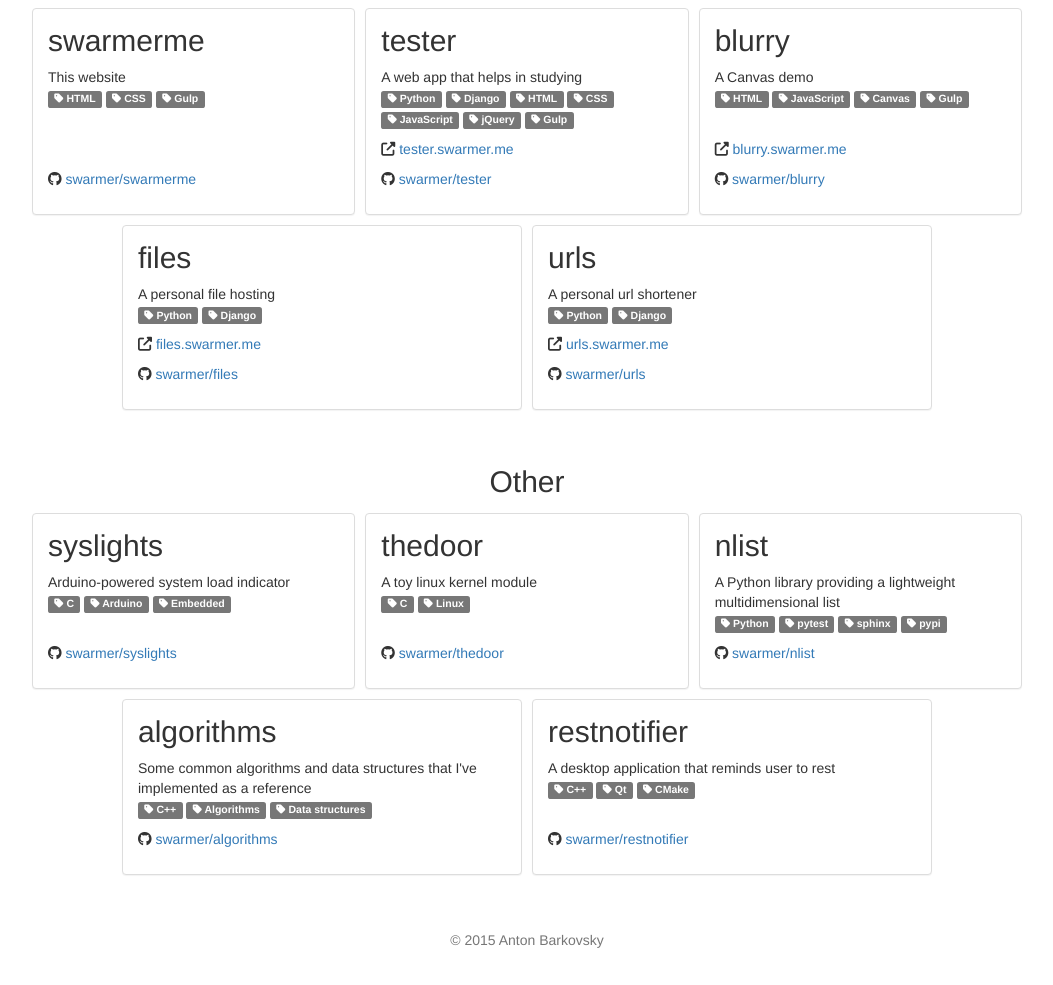
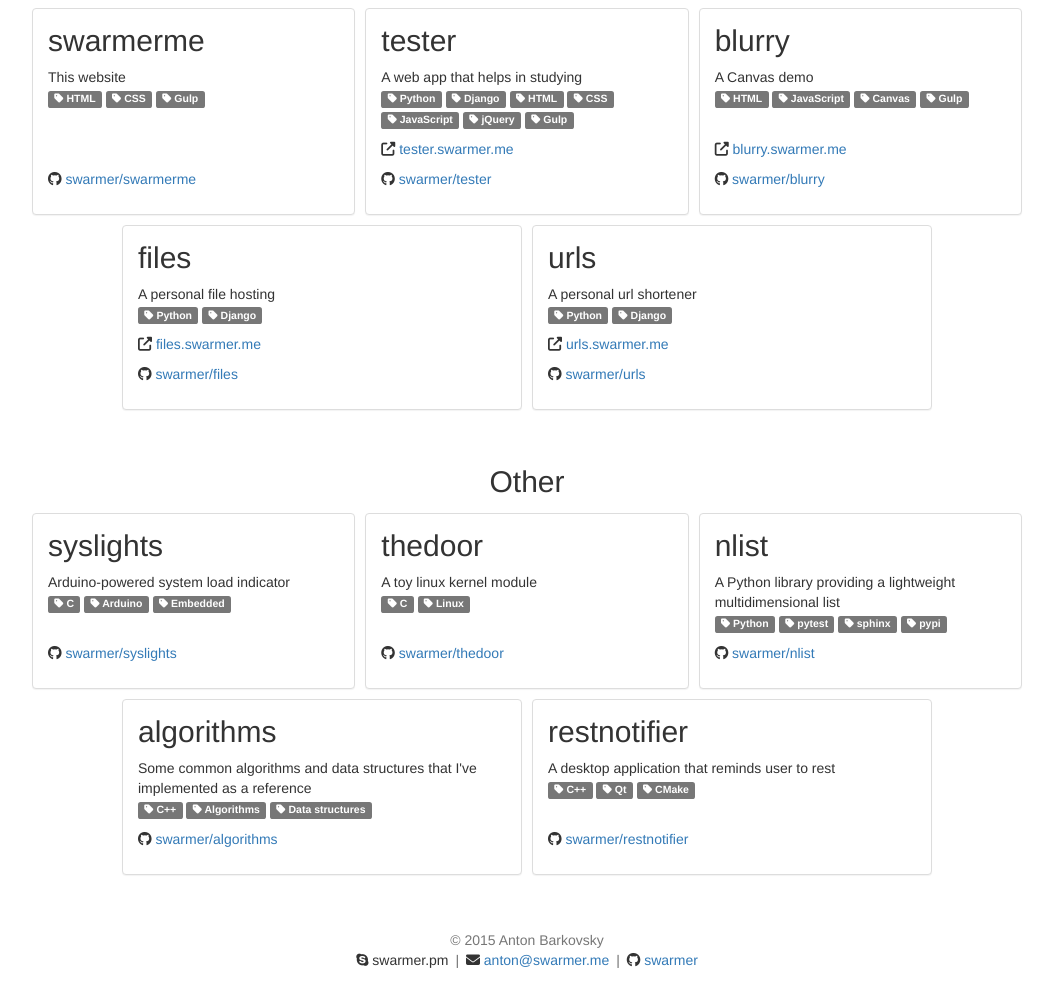
Before and after one commit to swarmer/swarmerme, a website: page swarmerme/index.html in a window 1280 px wide. Shown: the part 434-1419 px from the top of the page, without its empty margins (113-1166 px from the left). Before the commit the page ends 1394 px from the top, so only its background shows below. Drawn offline with nearby package versions, Linux system fonts and the light colour scheme; files that its build step writes are made by us from their sources.

Commit message:
Add contact links

```diff
--- a/swarmerme/index.html
+++ b/swarmerme/index.html
@@ -36,7 +36,7 @@
       </div>
     </header>
 
-    <section class="projects-section">
+    <section class="main-section">
       <h2 class="text-center">Web</h2>
 
       <div class="project-container">
@@ -208,7 +208,7 @@
       </div>
     </section>
 
-    <section class="projects-section">
+    <section class="main-section">
       <h2 class="text-center">Other</h2>
 
       <div class="project-container">
@@ -344,8 +344,23 @@
       </div>
     </section>
 
-    <footer class="text-muted">
-      © 2015 Anton Barkovsky
+    <footer>
+      <span class="text-muted">© 2015 Anton Barkovsky</span>
+
+      <ul class="contact-list">
+        <li class="contact-item">
+          <span class="fa fa-skype"></span>
+          swarmer.pm
+        </li>
+        <li class="contact-item">
+          <span class="fa fa-envelope"></span>
+          <a href="mailto:anton@swarmer.me">anton@swarmer.me</a>
+        </li>
+        <li class="contact-item">
+          <span class="fa fa-github"></span>
+          <a href="https://github.com/swarmer">swarmer</a>
+        </li>
+      </ul>
     </footer>
   </body>
 </html>
--- a/swarmerme/static/style.css
+++ b/swarmerme/static/style.css
@@ -1,5 +1,5 @@
 /* Fonts */
-@import url(http://fonts.googleapis.com/css?family=Exo+2:300&subset=latin,cyrillic);
+/*@import url(http://fonts.googleapis.com/css?family=Exo+2:300&subset=latin,cyrillic);*/
 
 
 /* Heading */
@@ -15,7 +15,7 @@
 
 
 /* Project list */
-.projects-section {
+.main-section {
     margin-top: 50px;
 }
 
@@ -62,5 +62,20 @@
 footer {
     text-align: center;
     margin-top: 50px;
-    margin-bottom: 10px;
+    margin-bottom: 15px;
 }
+
+.contact-list {
+    list-style-type: none;
+    padding: 0;
+}
+
+.contact-item {
+    display: inline-block;
+}
+
+.contact-item + .contact-item::before {
+    content: "|";
+    color: #707070;
+    margin: 0 3px;
+}
```
